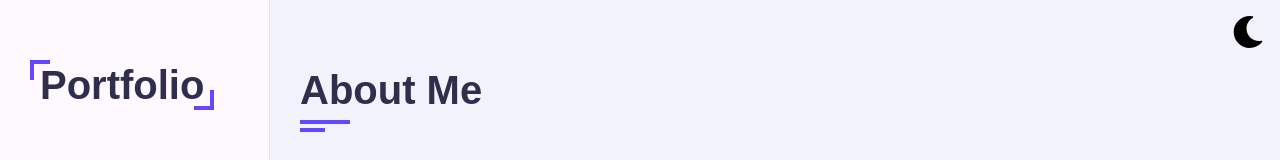
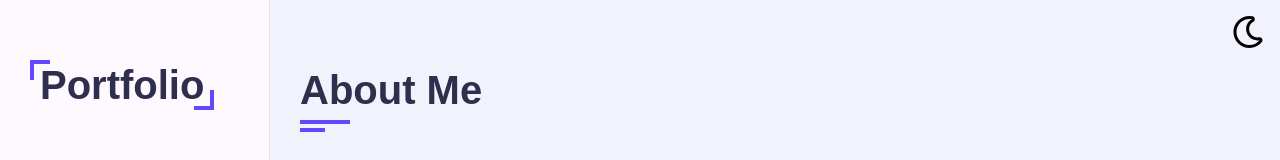
Before and after one commit to darkxweb/darkxcloud, a Next.js app: page /about in a window 1280 px wide. Shown: the top 160 px of the page. Built offline with nearby package versions, Linux system fonts and the light colour scheme.

Commit message:
Initial Commit

```diff
--- a/src/app/about/page.tsx
+++ b/src/app/about/page.tsx
@@ -19,8 +19,6 @@ const About: NextPage = () => {
                   </h2>
                   <p>
                   Hi! I'm Khijendra Dighore, a UI/UX Designer with a strong passion and dedication to my work. With 6 months of valuable experience gained through an enriching internship, I have acquired the skills and knowledge necessary to contribute to the success of your project. I thoroughly enjoy every step of the design process, from discussions and collaboration to the final implementation.
-
-
                   </p>
                 </div>
               </div>
--- a/src/components/panel/ThemeSwitch.tsx
+++ b/src/components/panel/ThemeSwitch.tsx
@@ -1,6 +1,6 @@
 'use client';
 
-import { FaSun, FaMoon } from "react-icons/fa";
+import { FaRegSun, FaRegMoon  } from "react-icons/fa";
 import { useTheme } from "next-themes";
 
 const ThemeSwitch = () => {
@@ -14,7 +14,7 @@ const ThemeSwitch = () => {
   return (
     <div className="theme">
       <button onClick={toggleTheme}>
-        {theme === "light" ? <FaSun /> : <FaMoon />}
+        {theme === "light" ? <FaRegSun /> : <FaRegMoon />}
       </button>
     </div>
   );
--- a/src/styles/style.css
+++ b/src/styles/style.css
@@ -1159,7 +1159,7 @@ select {
     left: 270px;
   }
   .about .about-content .personal-info .info-item p span {
-    display: block;
+    display:block;
     margin-left: 0;
   }
 }
```
